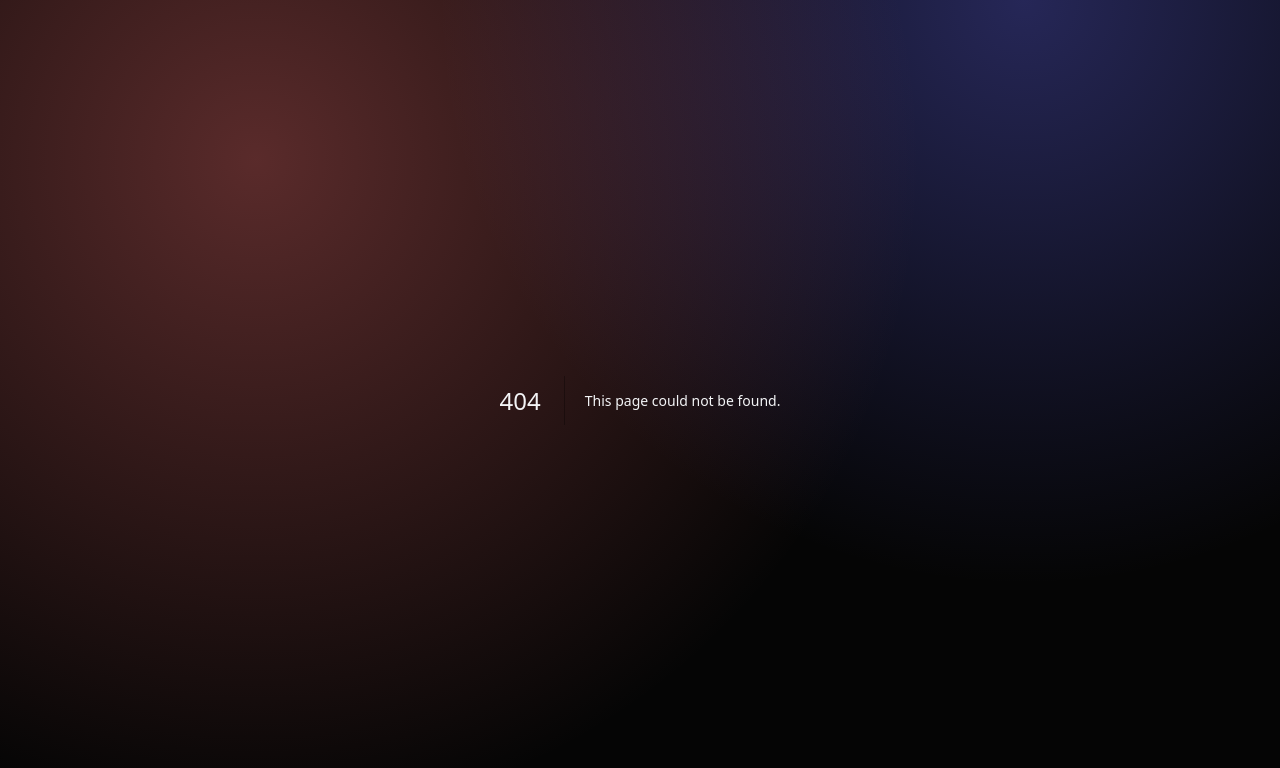
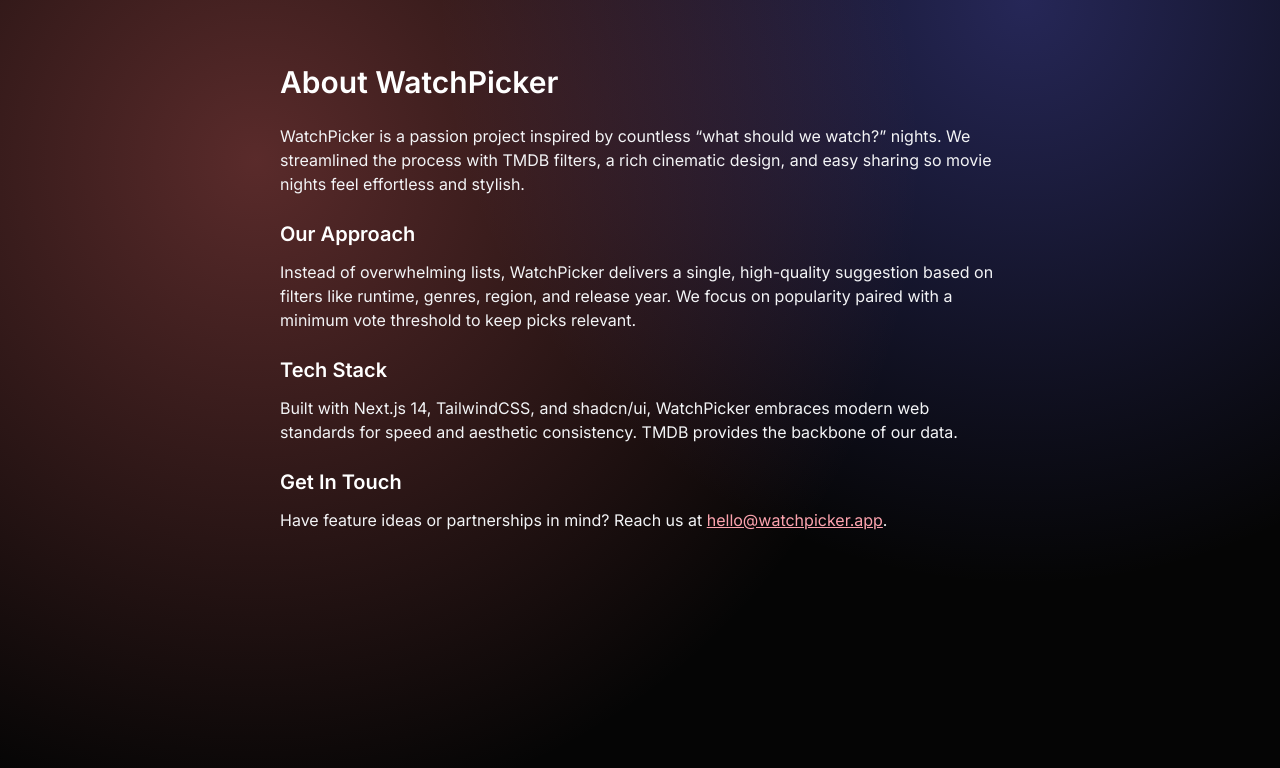
Before and after one commit to EmileGhorra/watchpicker, a Next.js app: page /about in a window 1280 px wide. Before the commit this address had no page. Shown: the top 768 px of the page. Built offline with nearby package versions, Linux system fonts and the light colour scheme.

Commit message:
Adding legal pages

```diff
--- /dev/null
+++ b/src/app/about/page.tsx
@@ -0,0 +1,51 @@
+import type { Metadata } from "next";
+
+export const metadata: Metadata = {
+  title: "About WatchPicker | WatchPicker",
+  description: "Discover why WatchPicker exists and how we curate cinematic recommendations.",
+  openGraph: {
+    title: "About WatchPicker | WatchPicker",
+    description: "Discover why WatchPicker exists and how we curate cinematic recommendations.",
+    url: "https://watchpicker.vercel.app/about",
+    siteName: "WatchPicker",
+    type: "website",
+  },
+};
+
+export default function AboutPage() {
+  return (
+    <main className="mx-auto flex max-w-3xl flex-col gap-6 px-6 py-16 text-gray-100">
+      <h1 className="text-3xl font-semibold text-white">About WatchPicker</h1>
+      <p>
+        WatchPicker is a passion project inspired by countless “what should we watch?” nights.
+        We streamlined the process with TMDB filters, a rich cinematic design, and easy sharing so
+        movie nights feel effortless and stylish.
+      </p>
+      <section className="space-y-3">
+        <h2 className="text-xl font-semibold text-white">Our Approach</h2>
+        <p>
+          Instead of overwhelming lists, WatchPicker delivers a single, high-quality suggestion
+          based on filters like runtime, genres, region, and release year. We focus on popularity
+          paired with a minimum vote threshold to keep picks relevant.
+        </p>
+      </section>
+      <section className="space-y-3">
+        <h2 className="text-xl font-semibold text-white">Tech Stack</h2>
+        <p>
+          Built with Next.js 14, TailwindCSS, and shadcn/ui, WatchPicker embraces modern web
+          standards for speed and aesthetic consistency. TMDB provides the backbone of our data.
+        </p>
+      </section>
+      <section className="space-y-3">
+        <h2 className="text-xl font-semibold text-white">Get In Touch</h2>
+        <p>
+          Have feature ideas or partnerships in mind? Reach us at{" "}
+          <a className="text-rose-300 underline" href="mailto:hello@watchpicker.app">
+            hello@watchpicker.app
+          </a>
+          .
+        </p>
+      </section>
+    </main>
+  );
+}
--- /dev/null
+++ b/src/app/privacy/page.tsx
@@ -0,0 +1,47 @@
+import type { Metadata } from "next";
+
+export const metadata: Metadata = {
+  title: "Privacy Policy | WatchPicker",
+  description: "Learn how WatchPicker collects, uses, and safeguards your data.",
+  openGraph: {
+    title: "Privacy Policy | WatchPicker",
+    description: "Learn how WatchPicker collects, uses, and safeguards your data.",
+    url: "https://watchpicker.vercel.app/privacy",
+    siteName: "WatchPicker",
+    type: "website",
+  },
+};
+
+export default function PrivacyPage() {
+  return (
+    <main className="mx-auto flex max-w-3xl flex-col gap-6 px-6 py-16 text-gray-100">
+      <h1 className="text-3xl font-semibold text-white">Privacy Policy</h1>
+      <p>
+        WatchPicker pulls movie data from TMDB and only stores the minimal runtime information
+        needed to serve your requests. We never sell your information, and any analytics we gather
+        are anonymized and used solely to improve the movie discovery experience.
+      </p>
+      <section className="space-y-3">
+        <h2 className="text-xl font-semibold text-white">Data We Collect</h2>
+        <p>
+          When you use WatchPicker we may log general usage stats such as filters applied, browser
+          type, and approximate location for localization. No personally identifying information is
+          required to use the app.
+        </p>
+      </section>
+      <section className="space-y-3">
+        <h2 className="text-xl font-semibold text-white">How We Use Data</h2>
+        <p>
+          Information is used to enhance recommendations, troubleshoot issues, and safeguard against
+          abuse. Third-party services like TMDB or AdSense may set cookies per their own policies.
+        </p>
+      </section>
+      <section className="space-y-3">
+        <h2 className="text-xl font-semibold text-white">Contact</h2>
+        <p>
+          Questions? Reach out at <a className="text-rose-300 underline" href="mailto:privacy@watchpicker.app">privacy@watchpicker.app</a>.
+        </p>
+      </section>
+    </main>
+  );
+}
--- /dev/null
+++ b/src/app/terms/page.tsx
@@ -0,0 +1,46 @@
+import type { Metadata } from "next";
+
+export const metadata: Metadata = {
+  title: "Terms of Service | WatchPicker",
+  description: "Understand the rules for using the WatchPicker movie discovery platform.",
+  openGraph: {
+    title: "Terms of Service | WatchPicker",
+    description: "Understand the rules for using the WatchPicker movie discovery platform.",
+    url: "https://watchpicker.vercel.app/terms",
+    siteName: "WatchPicker",
+    type: "website",
+  },
+};
+
+export default function TermsPage() {
+  return (
+    <main className="mx-auto flex max-w-3xl flex-col gap-6 px-6 py-16 text-gray-100">
+      <h1 className="text-3xl font-semibold text-white">Terms of Service</h1>
+      <p>
+        By using WatchPicker you agree to follow these terms. WatchPicker is provided “as is” and we
+        reserve the right to update or remove features at any time without notice.
+      </p>
+      <section className="space-y-3">
+        <h2 className="text-xl font-semibold text-white">Acceptable Use</h2>
+        <p>
+          Do not abuse the TMDB API, attempt to reverse engineer the app, or resell its data. Use
+          WatchPicker strictly for personal entertainment discovery.
+        </p>
+      </section>
+      <section className="space-y-3">
+        <h2 className="text-xl font-semibold text-white">Disclaimer</h2>
+        <p>
+          We do our best to present accurate titles but can’t guarantee availability, playback
+          quality, or completeness of third-party information. WatchPicker is not responsible for
+          external links or services.
+        </p>
+      </section>
+      <section className="space-y-3">
+        <h2 className="text-xl font-semibold text-white">Contact</h2>
+        <p>
+          Need clarification? Email <a className="text-rose-300 underline" href="mailto:legal@watchpicker.app">legal@watchpicker.app</a>.
+        </p>
+      </section>
+    </main>
+  );
+}
```
